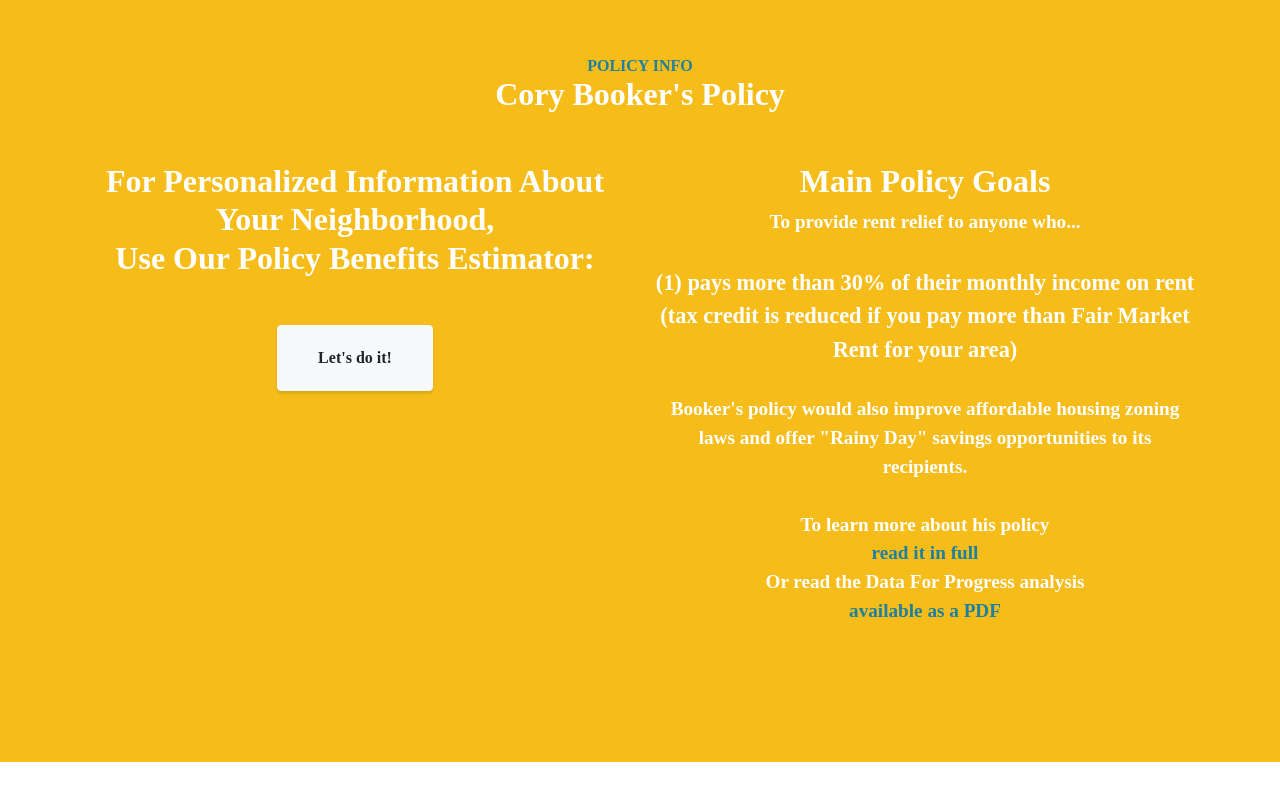
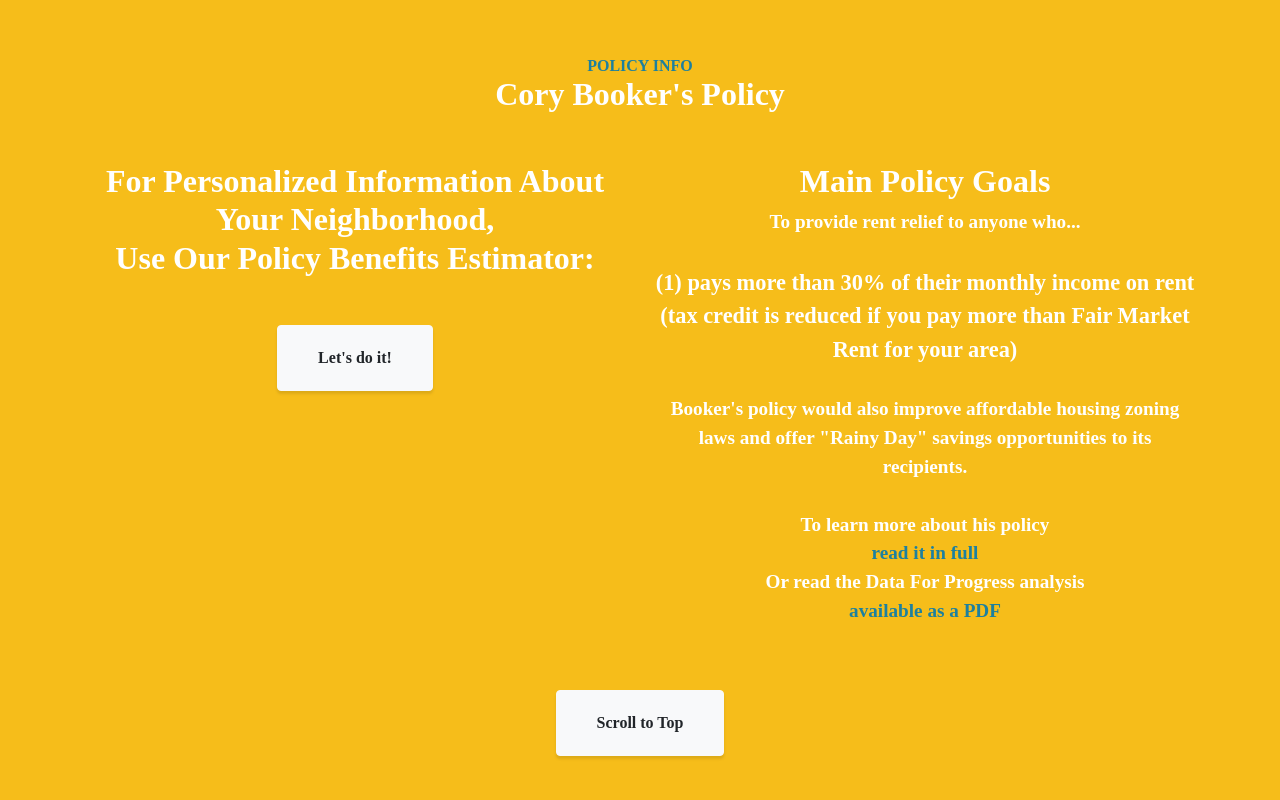
Before and after one commit to aaj3f/housing-policy-react, a React (Create React App) app: page /policies/booker in a window 1280 px wide. Shown: the part 1015-1815 px from the top of the page. Before the commit the page ends 1777 px from the top, so only its background shows below. Built offline with nearby package versions, Linux system fonts and the light colour scheme.

Commit message:
add button element to smooth-scroll to top

```diff
--- a/src/containers/policiesFooter.js
+++ b/src/containers/policiesFooter.js
@@ -45,7 +45,7 @@ class PoliciesFooter extends Component {
           <div className="content-section-heading">
             <h3 id="footer-secondary" className="mb-0">Policy Info</h3>
             {this.renderH2()}
-            <div className="content-section-heading">
+            <div className="content-section-heading mb-5">
               <Row>
                 <Col sm={12} lg={6} className="mb-5">
                   {this.renderGraph()}
@@ -57,6 +57,7 @@ class PoliciesFooter extends Component {
                 </Col>
               </Row>
             </div>
+            <button onClick={() => window.scrollTo({top: 0, left: 0, behavior: 'smooth'})} className="btn btn-xl btn-light">Scroll to Top</button>
           </div>
         </div>
       </section>
```
